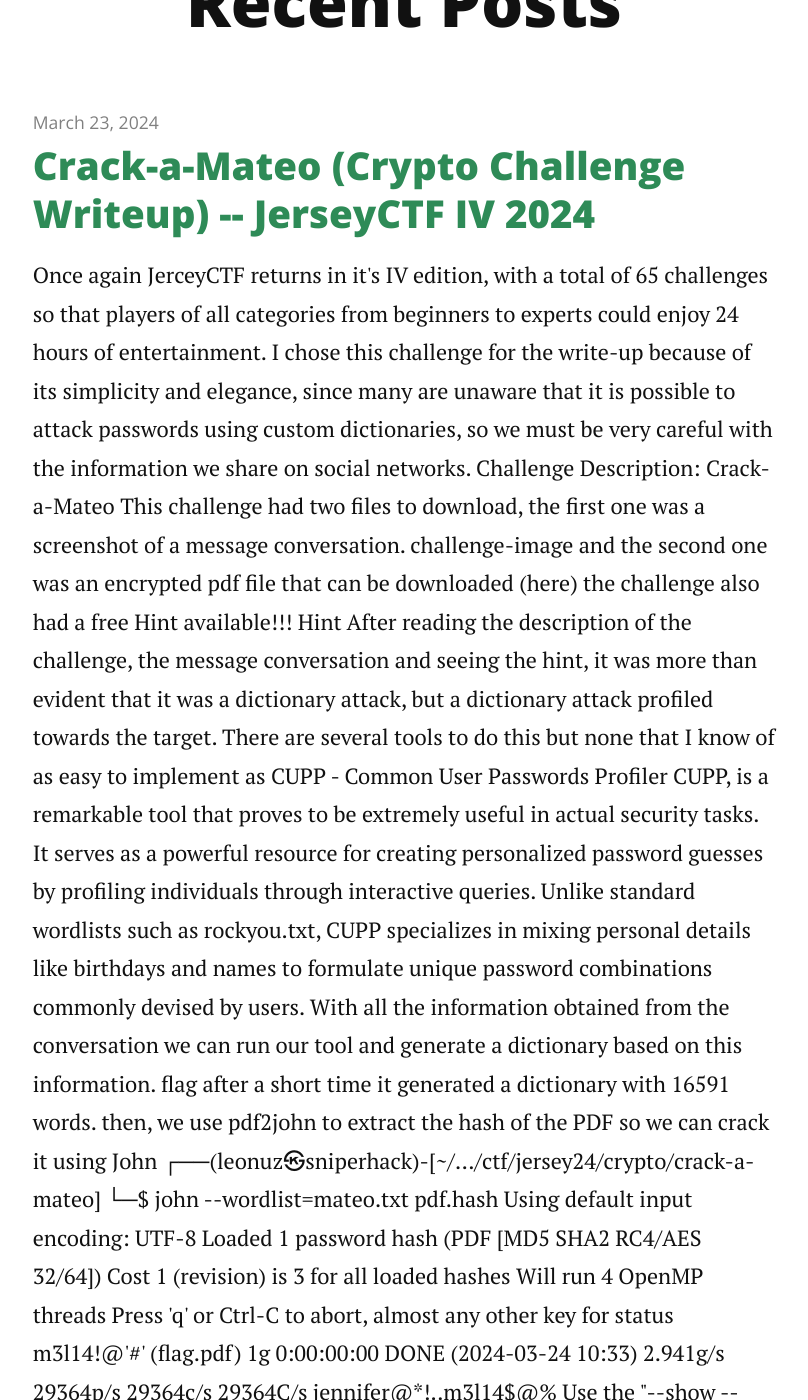
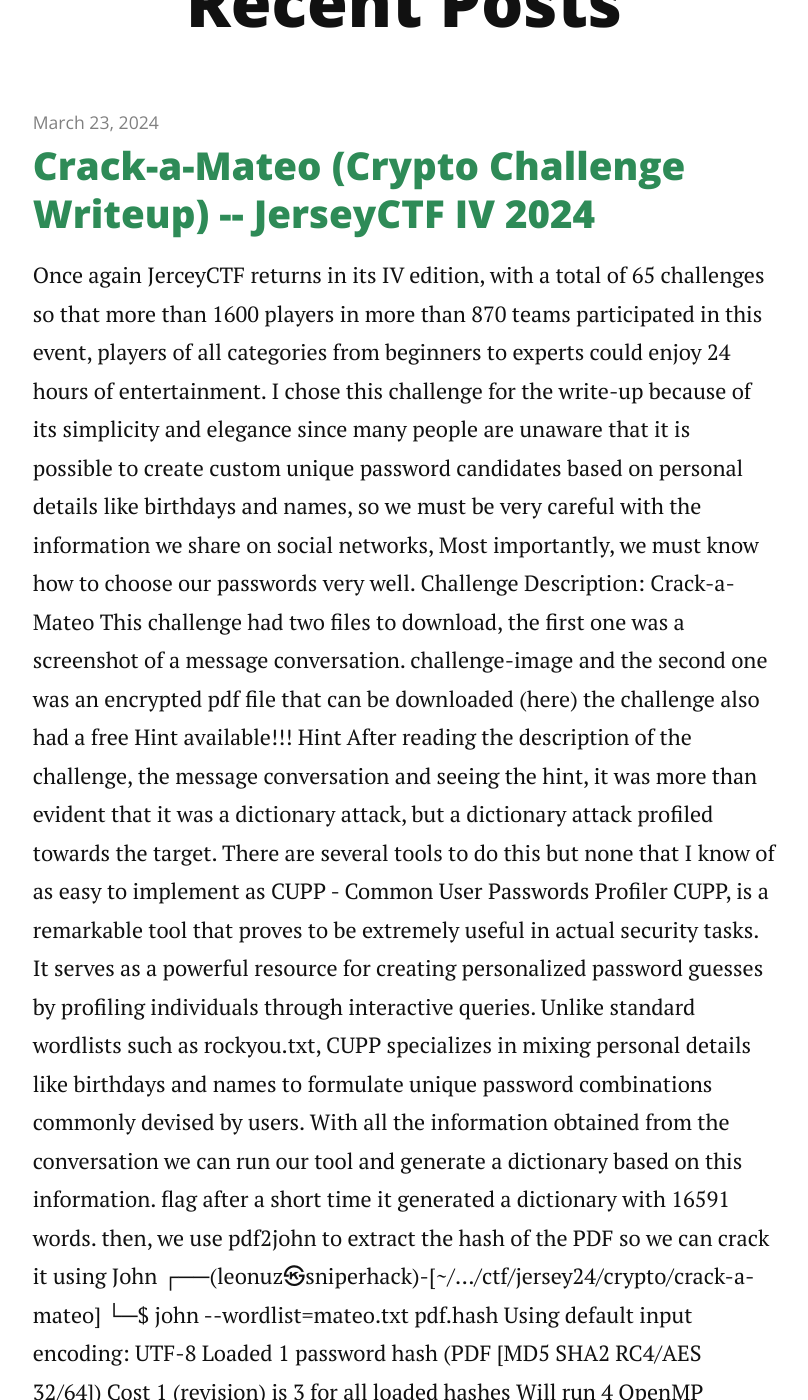
Before and after one commit to leonuz/leonuz.github.io, a Jekyll site: the page built from index.html, in a window 1280 px wide and 1400 px high, scrolled down 395 px. Shown: the whole window, without its empty margins (236-1044 px from the left). Built offline with Jekyll 4.4.1, drawn with Linux system fonts in a browser that asks for light colours; nearby versions of some CDN libraries; the list of posts is cut into pages by our own code; some of the changed text lies outside the part shown.

Commit message:
Update 2024-03-23-Crack-a-Mateo.markdown

```diff
--- a/_posts/2024-03-23-Crack-a-Mateo.markdown
+++ b/_posts/2024-03-23-Crack-a-Mateo.markdown
@@ -4,7 +4,7 @@
 date:   2024-03-23
 image: /jersey24/logo.png
 ---
-<p class="intro"><span class="dropcap">O</span>nce again <a href="https://www.jerseyctf.com/">JerceyCTF</a> returns in it's IV edition, with a total of 65 challenges so that players of all categories from beginners to experts could enjoy 24 hours of entertainment. I chose this challenge for the write-up because of its simplicity and elegance, since many are unaware that it is possible to attack passwords using custom dictionaries, so we must be very careful with the information we share on social networks.</p>
+<p class="intro"><span class="dropcap">O</span>nce again <a href="https://www.jerseyctf.com/">JerceyCTF</a> returns in its IV edition, with a total of 65 challenges so that more than 1600 players in more than 870 teams participated in this event, players of all categories from beginners to experts could enjoy 24 hours of entertainment. I chose this challenge for the write-up because of its simplicity and elegance since many people are unaware that it is possible to create custom unique password candidates based on personal details like birthdays and names, so we must be very careful with the information we share on social networks, Most importantly, we must know how to choose our passwords very well.</p>
 
 
 #### Challenge Description:
```
